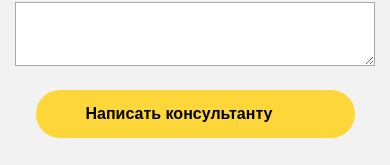
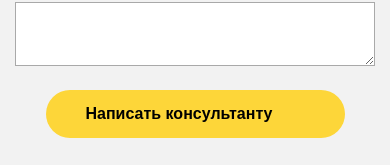
Before and after one commit to opera32texho/210120212141, a plain HTML site: page index.html in a window 390 px wide. Shown: the part 896-1061 px from the top of the page. Drawn offline with nearby package versions, Linux system fonts and the light colour scheme.

Commit message:
Update main.css
Button

```diff
--- a/css/main.css
+++ b/css/main.css
@@ -243,7 +243,7 @@ footer{
 @media (max-width: 575.98px) {
 
     .write-to-a-consultant input{
-        padding: 15px 50px;
+        padding: 15px 40px;
     }
     .change-offset{
         margin-left: 79%;;
```
